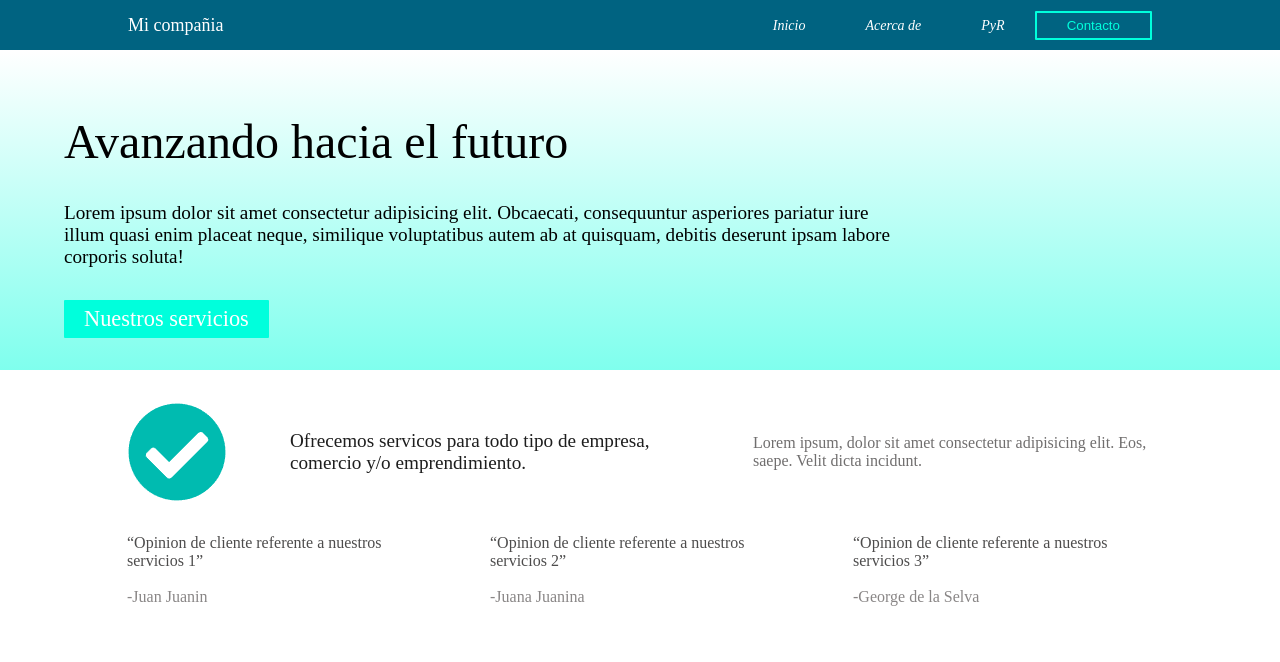
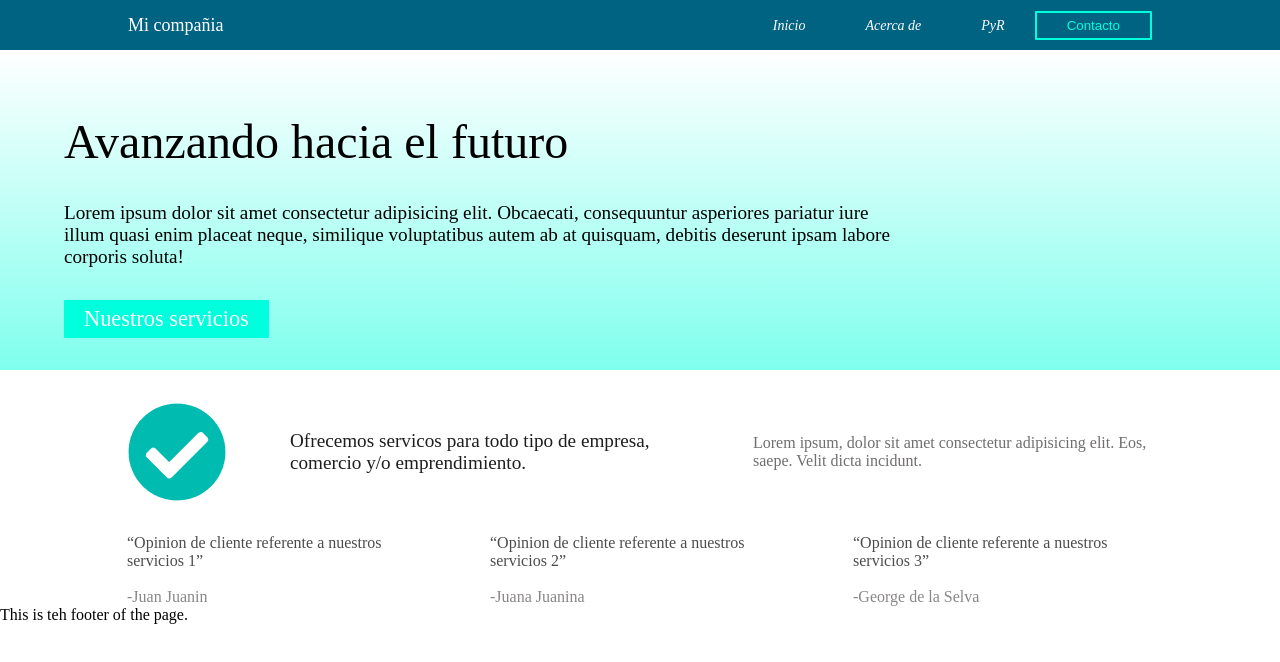
Before and after one commit to Jose-Jaime-Castaneda/Landing-Page-Vue, a Vue app in the folder landing-page-vue/: page /#/ in a window 1280 px wide. Shown: the top 662 px of the page. Built offline with nearby package versions, Linux system fonts and the light colour scheme; a web font is replaced by a local one.

Commit message:
Se importa el Footer

```diff
--- a/landing-page-vue/src/components/Faq.vue
+++ b/landing-page-vue/src/components/Faq.vue
@@ -78,12 +78,18 @@
         </p>
       </section>
     </div>
+    <Footer />
   </section>
 </template>
 
 <script>
+import Footer from "./Footer.vue";
+
 export default {
   name: "faq",
+  components: {
+    Footer,
+  },
 };
 </script>
 
--- a/landing-page-vue/src/components/Home.vue
+++ b/landing-page-vue/src/components/Home.vue
@@ -63,12 +63,18 @@
         </div>
       </div>
     </section>
+    <Footer />
   </div>
 </template>
 
 <script>
+import Footer from "./Footer.vue";
+
 export default {
   name: "home",
+  components: {
+    Footer,
+  },
 };
 </script>
 
```
